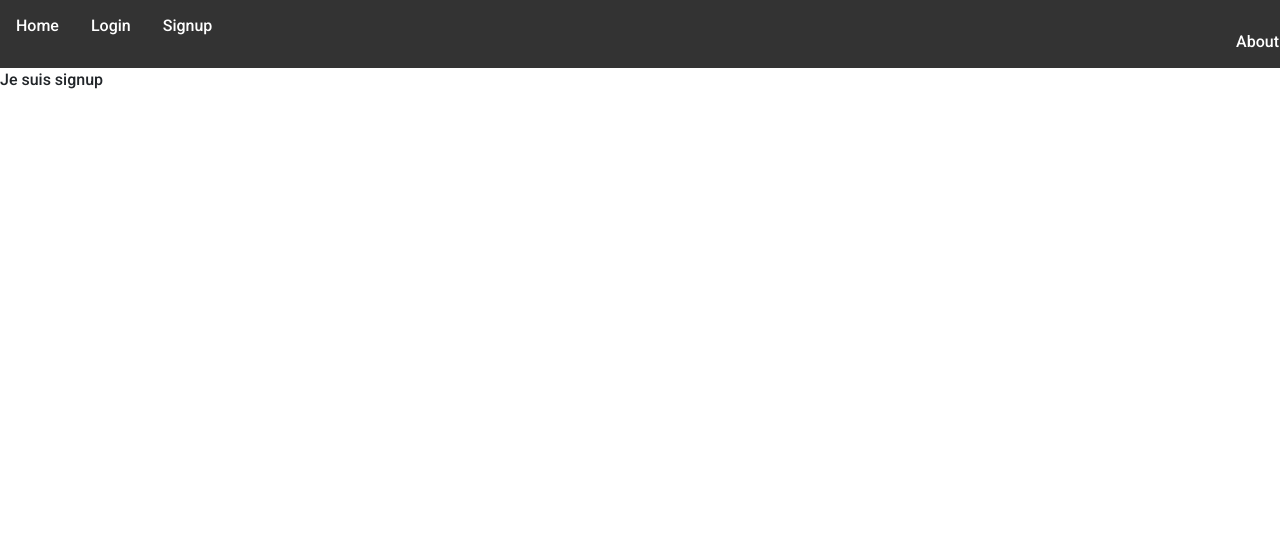
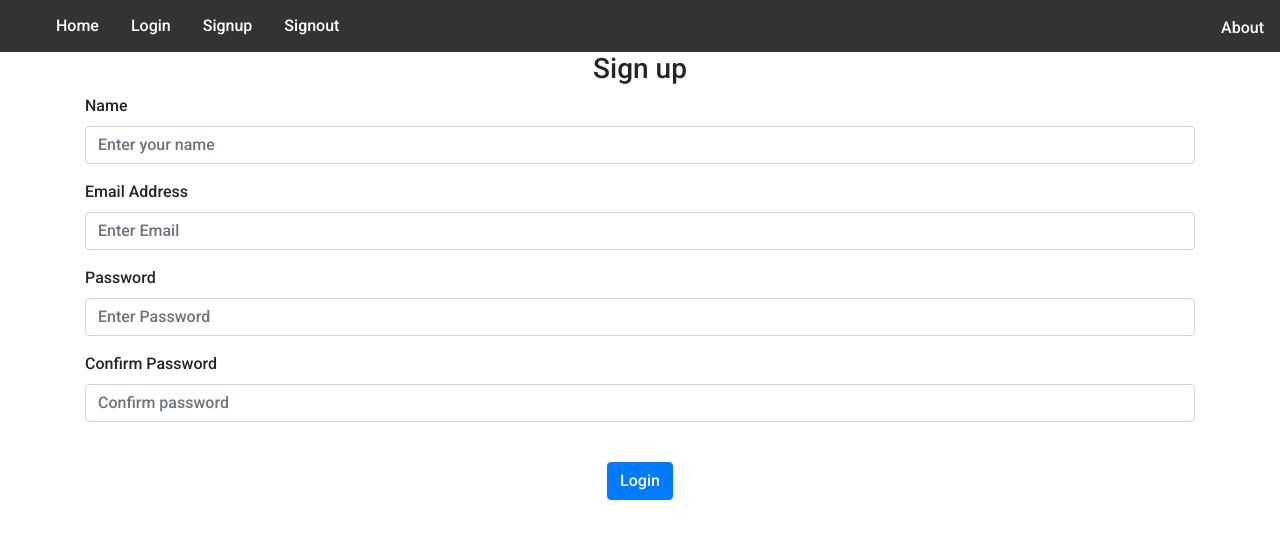
Before and after one commit to Karilla/Mangatheque, a Flask app: page /sign-up in a window 1280 px wide. Shown: the top 539 px of the page. Run offline with Flask 2, Linux system fonts and the light colour scheme; some libraries are stand-ins or nearby versions.

Commit message:
Added login and signup

```diff
--- a/app/__init__.py
+++ b/app/__init__.py
@@ -23,15 +23,16 @@ def create_app(secret_key):
     from .views import views
     from .auth import auth
 
-    print("hmm")
     app.register_blueprint(views,url_prefix='/')
     app.register_blueprint(auth, url_prefix='/')
+
+    from .models import User, Manga, Tome
 
     create_database(app)
 
     return app
 
 def create_database(app):
-    if not path.exists('website/' + DB_NAME):
+    if not path.exists('app/' + DB_NAME):
         db.create_all(app=app)
         print("database created")
--- a/app/auth.py
+++ b/app/auth.py
@@ -1,12 +1,52 @@
 from flask import Blueprint, render_template, request, flash, redirect, url_for
-
+from . import db
+from .models import User
+from werkzeug.security import generate_password_hash, check_password_hash
 auth = Blueprint('auth', __name__)
 
 
-@auth.route('/login')
+@auth.route('/login',methods=['GET', 'POST'])
 def login():
+    if request.method == 'POST':
+        email = request.form.get('email')
+        password = request.form.get('password')
+
+        user = User.query.filter_by(email=email).first()
+
+        if user:
+            if check_password_hash(user.password, password):
+                flash('Successfully logged', category='success')
+            else:
+                flash('Incorrect password', category='error')
+        else:
+            flash('Email does not exist', category='error')
+
     return render_template("login.html")
 
-@auth.route('/sign-up')
+@auth.route('/sign-up',methods=['GET', 'POST'])
 def sign_up():
+    if request.method == "POST":
+        name = request.form.get('name')
+        email = request.form.get('email')
+        password = request.form.get('password1')
+        password2 = request.form.get('password2')
+
+        user = User.query.filter_by(email=email).first()
+
+        if user:
+            flash('Email already exist',category='error')
+        elif len(name) > 12 or len(name) < 2:
+            flash('Name lenght must be greater than 2 and lesser than 12',category='error')
+        elif len(email) < 4:
+            flash('Email must be greater than 4',category='error')
+        elif password != password2:
+            flash('Password must be the same',category='error')
+        elif len(password) < 7:
+             flash('Password must be greater than 7',category='error')
+        else:
+            new_user = User(email=email,pseudo=name,password=generate_password_hash(password,method='sha256'))
+            db.session.add(new_user)
+            db.session.commit()
+            flash('Account created',category='success')
+
     return render_template("signup.html")
--- a/app/static/css/index.css
+++ b/app/static/css/index.css
@@ -2,8 +2,6 @@
 
 *{
     box-sizing: border-box;
-    margin: 0;
-    padding: 0;
 }
 
 body{
@@ -22,15 +20,15 @@ nav
 .nav__links li{
     float: left;
     list-style-type: none;
-
 }
 
 .about{
     float:right;
+    list-style-type: none;
     display: block;
     color: white;
     text-align: center;
-    padding: 14px 1px;
+    padding: 0px 16px;
     text-decoration: none;
 }
 
--- a/app/templates/base.html
+++ b/app/templates/base.html
@@ -21,11 +21,38 @@
                 <li><a href="/">Home</a></li>
                 <li><a href="/login">Login</a></li>
                 <li><a href="/sign-up">Signup</a></li>
+                <li><a href="/signout">Signout</a></li>
               </ul>
               <a class="about" href="/about">About</a>
         </nav>
     </header>
-    {% block content %} {% endblock %}
+
+    {% with messages = get_flashed_messages(with_categories=true) %}
+      {% if messages %}
+        {% for category,message in messages %}
+          {% if category == 'error' %}
+          <div class="alert alert-danger alter-dismissable fade show" role="alert">
+            {{message}}
+            <button type="button" class="close" data-dismiss="alert">
+              <span aria-hidden="true">&times;</span>
+            </button>
+          </div>
+          {% else %}
+          <div class="alert alert-success alter-dismissable fade show" role="alert">
+            {{message}}
+            <button type="button" class="close" data-dismiss="alert">
+              <span aria-hidden="true">&times;</span>
+            </button>
+          </div>
+          {% endif %}
+        {% endfor %}
+      {% endif %}
+    {% endwith %}
+
+    <div class="container">
+      {% block content %} {% endblock %}
+    </div>
+
 
     <script
     src="https://code.jquery.com/jquery-3.2.1.slim.min.js"
--- a/app/templates/signup.html
+++ b/app/templates/signup.html
@@ -1,3 +1,25 @@
 {% extends "base.html" %} {% block title %}Home{% endblock %} {% block content %}
-<p>Je suis signup</p>
+<form method="POST">
+    <h3 align="center">Sign up</h3>
+    <div class="form-group">
+        <label for="email">Name</label>
+        <input type="text" class="form-control" id="name" name="name" placeholder="Enter your name"/>
+    </div>
+    <div class="form-group">
+        <label for="email">Email Address</label>
+        <input type="email" class="form-control" id="email" name="email" placeholder="Enter Email"/>
+    </div>
+    <div class="form-group">
+        <label for="password">Password</label>
+        <input type="password" class="form-control" id="password1" name="password1" placeholder="Enter Password"/>
+    </div>
+    <div class="form-group">
+        <label for="password">Confirm Password</label>
+        <input type="password" class="form-control" id="password2" name="password2" placeholder="Confirm password"/>
+    </div>
+    <br />
+    <div class="text-center">
+        <button type="submit" class="btn btn-primary">Login</button>
+      </div>
+</form>
 {% endblock %}
--- a/app/views.py
+++ b/app/views.py
@@ -4,7 +4,6 @@ views = Blueprint('views',__name__)
 
 @views.route('/')
 def home():
-    print("yo")
     return render_template("index.html")
 
 @views.route('/about')
```
Also changed, not shown: app/templates/login.html (+15 -1 lines), README.md.
